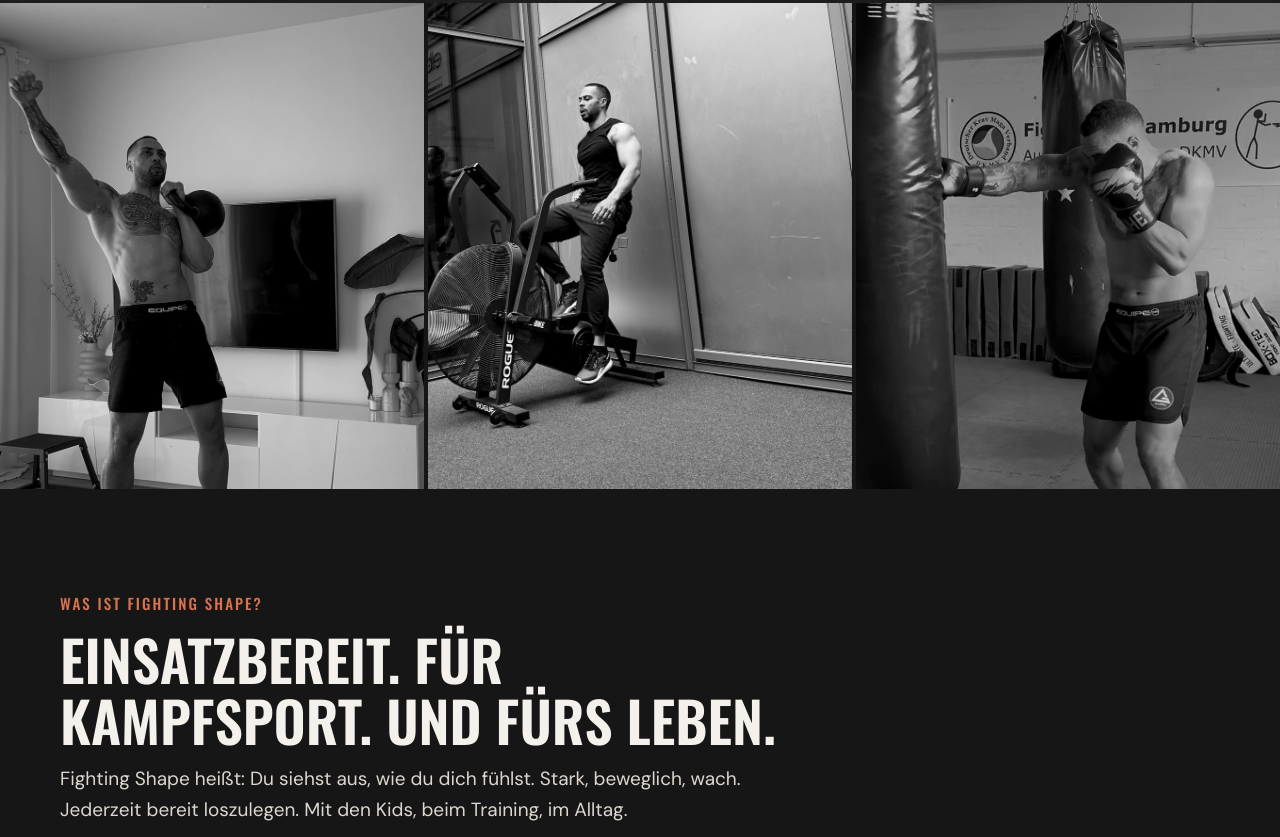
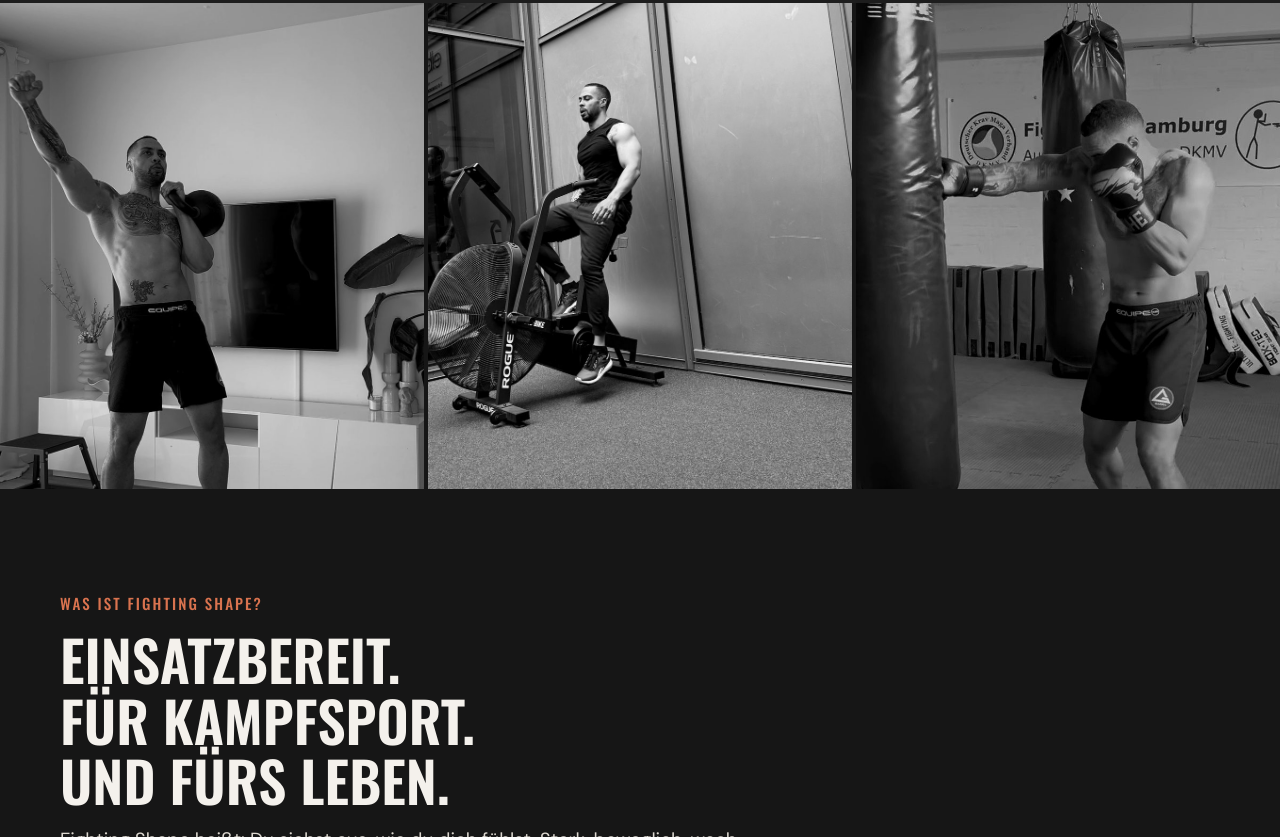
Before and after one commit to dominique-collab/fighting-shape-website, a plain HTML site: page index.html in a window 1280 px wide. Shown: the part 1963-2800 px from the top of the page. Drawn offline with Linux system fonts and the light colour scheme.

Commit message:
Familienfoto ohne Kennzeichen, Überschrift Fighting Shape in drei Zeilen
Co-Authored-By: Claude Opus 5.5 <noreply@anthropic.com>
Claude-Session: https://claude.ai/code/session_01HwhiYZnF2Bmdezsp4uZYrL

```diff
--- a/index.html
+++ b/index.html
@@ -111,7 +111,7 @@ summary::marker{color:#D9734F}
 <div style="max-width: 1160px; margin: 0 auto; display: flex; flex-direction: column; gap: 40px">
 <div style="display: flex; flex-direction: column; gap: 14px; max-width: 760px">
 <div style="font-family: 'Oswald', sans-serif; font-weight: 500; font-size: 15px; letter-spacing: 0.14em; color: #D9734F">WAS IST FIGHTING SHAPE?</div>
-<h2 style="margin: 0; font-family: 'Oswald', sans-serif; font-weight: 600; font-size: clamp(34px, 4.4vw, 56px); line-height: 1.08; text-transform: uppercase">Einsatzbereit. Für Kampfsport. Und fürs Leben.</h2>
+<h2 style="margin: 0; font-family: 'Oswald', sans-serif; font-weight: 600; font-size: clamp(34px, 4.4vw, 56px); line-height: 1.08; text-transform: uppercase">Einsatzbereit.<br>Für Kampfsport.<br>Und fürs Leben.</h2>
 <p style="margin: 0; font-size: 19px; color: #DCD7CF">Fighting Shape heißt: Du siehst aus, wie du dich fühlst. Stark, beweglich, wach. Jederzeit bereit loszulegen. Mit den Kids, beim Training, im Alltag.</p>
 <p style="margin: 0; font-size: 19px; color: #DCD7CF">Dafür arbeiten wir an drei Dingen. Nicht an zwanzig.</p>
 </div>
```
Also changed, not shown: img/familie.jpg.
